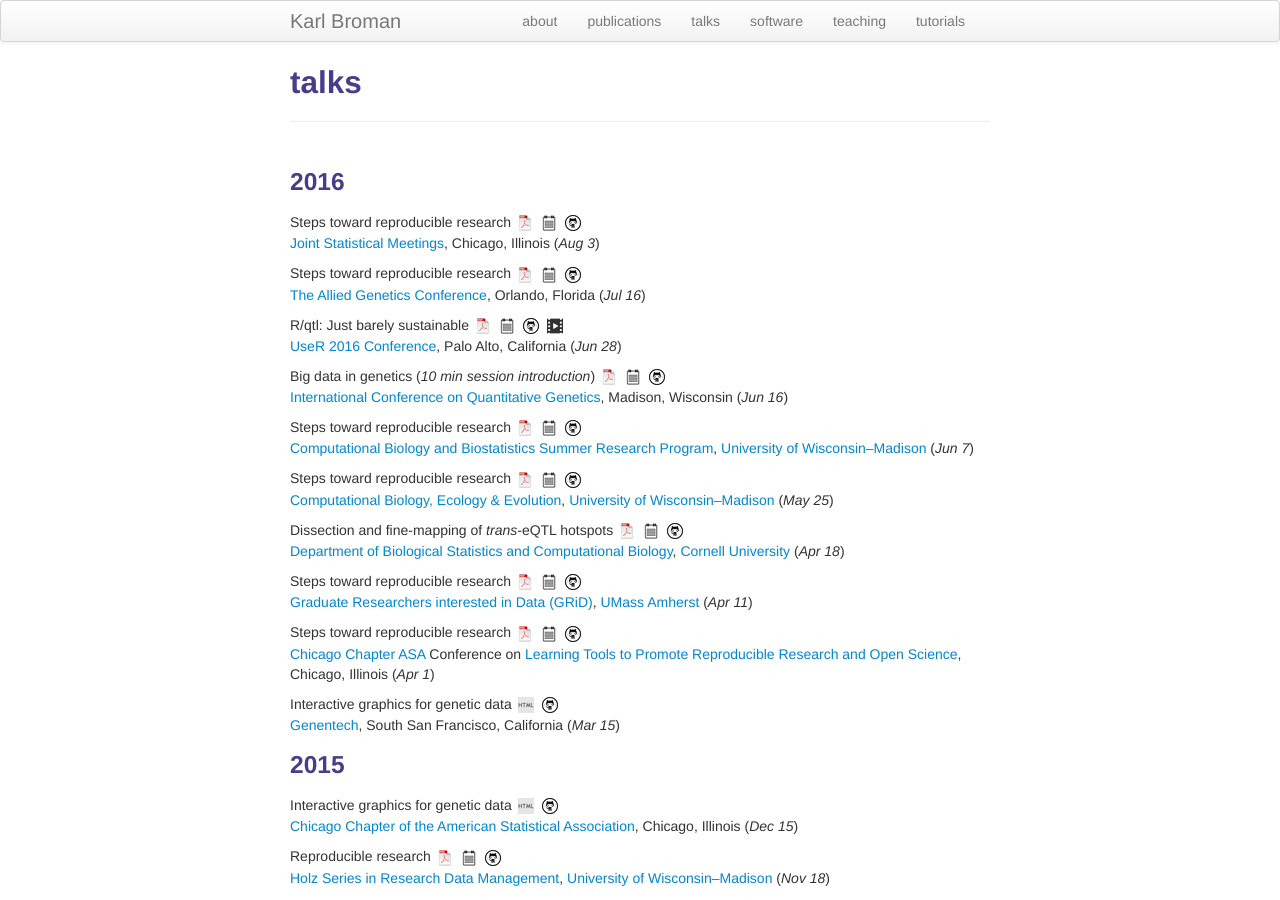
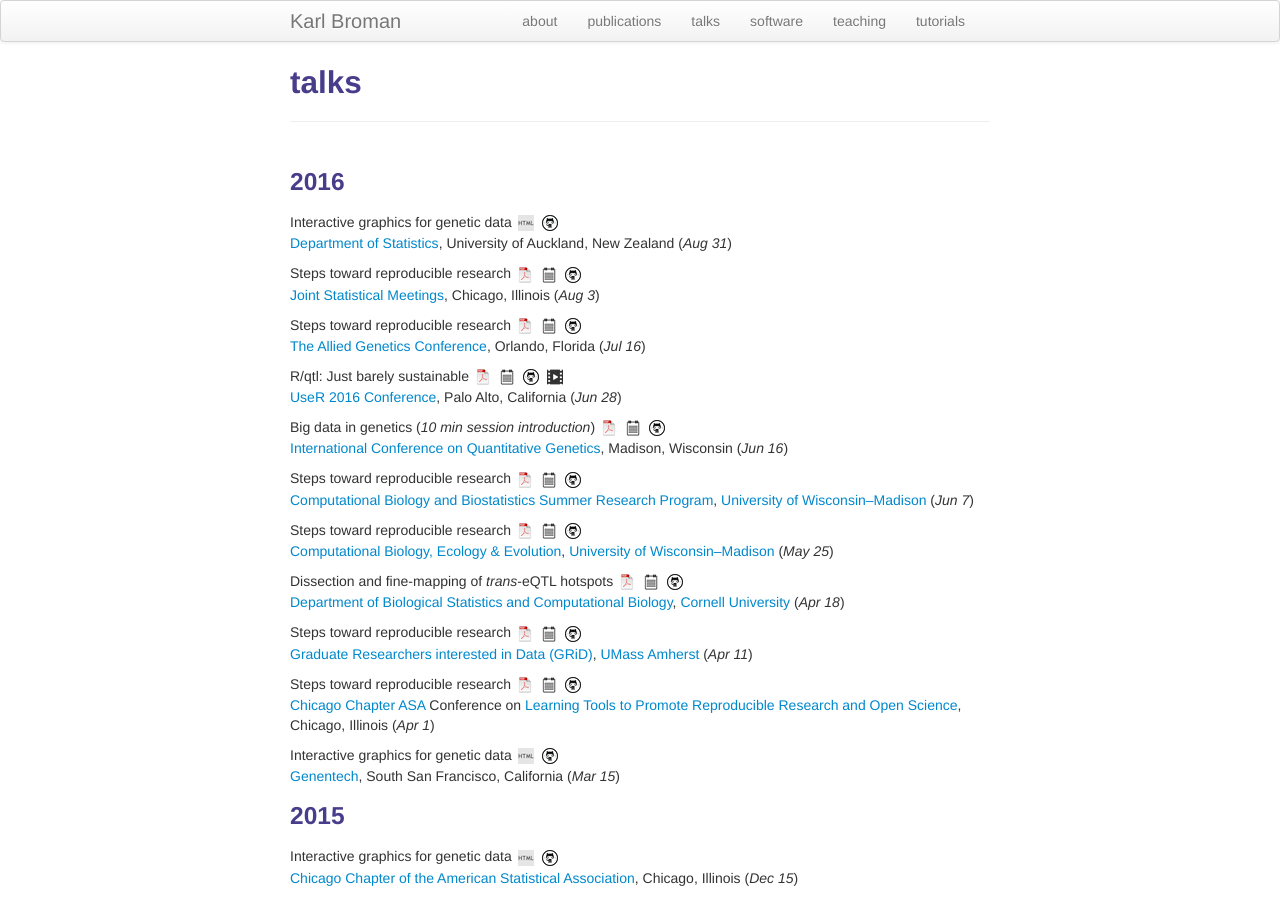
Before and after one commit to kbroman/kbroman.github.io, a Jekyll site: the page built from pages/talks.md, in a window 1280 px wide and 900 px high. Built offline with Jekyll 4.4.1, drawn with Linux system fonts in a browser that asks for light colours.

Commit message:
pages/talks.md: Add Univ of Auckland talk (2016-08-31)

```diff
--- a/pages/talks.md
+++ b/pages/talks.md
@@ -7,6 +7,12 @@ description: Karl Broman's talks
 
 
 ###  2016
+
+Interactive graphics for genetic data
+[![html](icons16/html-icon.png)](https://www.biostat.wisc.edu/~kbroman/presentations/NZ2016)
+[![github](icons16/github-icon.png)](https://github.com/kbroman/Talk_NZ2016)<br/>
+[Department of Statistics](https://www.stat.auckland.ac.nz), University of Auckland, New Zealand
+(_Aug 31_)
 
 Steps toward reproducible research
 [![pdf](icons16/pdf-icon.png)](https://www.biostat.wisc.edu/~kbroman/presentations/repro_research_JSM2016.pdf)
```
